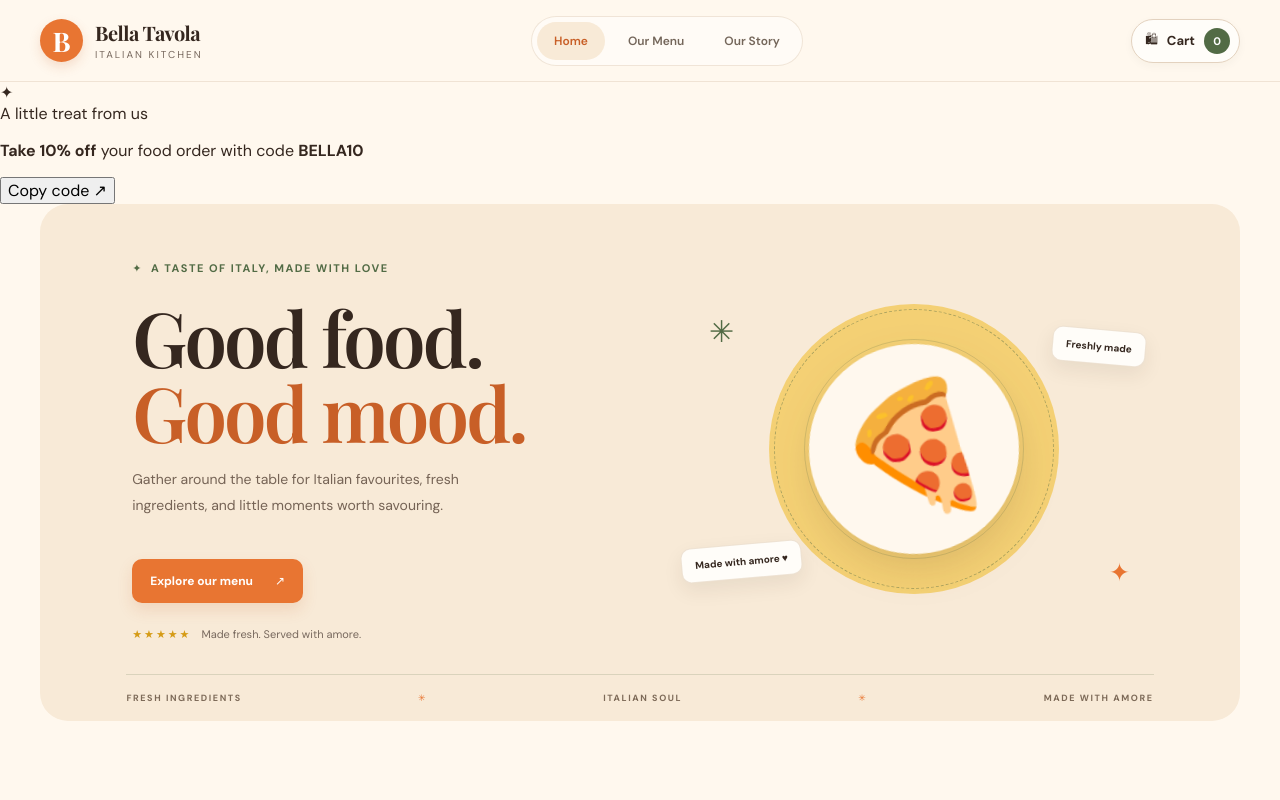
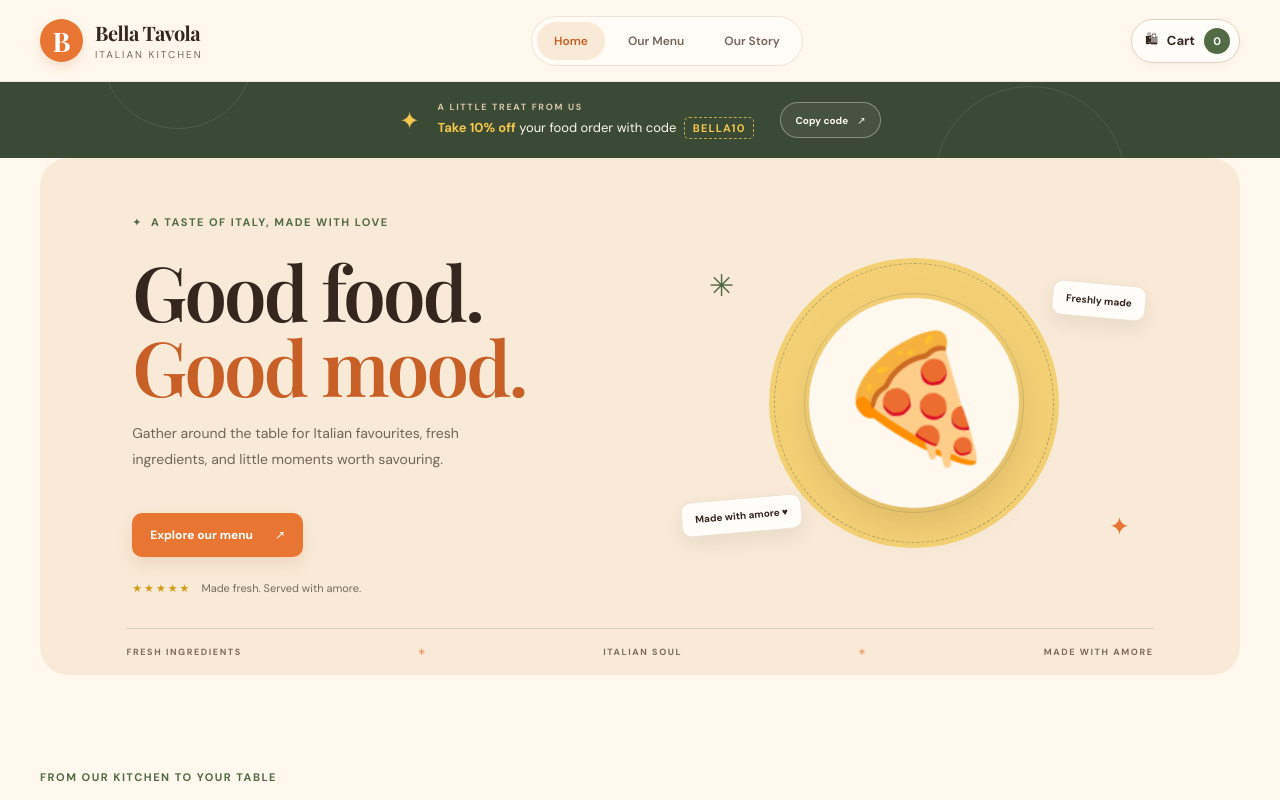
Before and after one commit to hadiswebpro/Bella-Tavola, a React (Vite) app: page / in a window 1280 px wide. Shown: the top 800 px of the page. Built offline with nearby package versions, Linux system fonts and the light colour scheme.

Commit message:
Style promotional announcement banner

```diff
--- a/src/App.css
+++ b/src/App.css
@@ -596,3 +596,88 @@ button { cursor: pointer; }
   .checkout-heading h3 { font-size: 26px; }
   .checkout-view { padding-inline: 1px; }
 }
+
+
+/* Customer-facing promotional announcement */
+.promo-banner {
+  position: relative;
+  z-index: 5;
+  overflow: hidden;
+  background: #3b4a35;
+  color: #fff8ed;
+}
+.promo-banner::before,
+.promo-banner::after {
+  position: absolute;
+  width: 150px;
+  height: 150px;
+  border: 1px solid rgb(255 248 237 / 10%);
+  border-radius: 50%;
+  content: "";
+  pointer-events: none;
+}
+.promo-banner::before { top: -105px; left: 8%; }
+.promo-banner::after { right: 12%; bottom: -120px; width: 190px; height: 190px; }
+.promo-banner__inner {
+  position: relative;
+  z-index: 1;
+  display: flex;
+  align-items: center;
+  justify-content: center;
+  gap: 18px;
+  width: min(1200px, calc(100% - 64px));
+  min-height: 76px;
+  margin: 0 auto;
+  padding: 13px 0;
+}
+.promo-banner__sparkle { color: #f3c64e; font-size: 24px; }
+.promo-banner__message { display: flex; flex-direction: column; gap: 4px; }
+.promo-banner__eyebrow {
+  color: #d8c7a9;
+  font-size: 9px;
+  font-weight: 700;
+  letter-spacing: 1.7px;
+  text-transform: uppercase;
+}
+.promo-banner__message p { margin: 0; color: #fff8ed; font-size: 13px; }
+.promo-banner__message p > strong:first-child { color: #f3c64e; }
+.promo-banner__code {
+  display: inline-block;
+  margin-left: 4px;
+  padding: 3px 8px;
+  border: 1px dashed rgb(243 198 78 / 75%);
+  border-radius: 5px;
+  color: #f3c64e;
+  font-size: 11px;
+  letter-spacing: 1.1px;
+}
+.promo-banner__button {
+  display: inline-flex;
+  align-items: center;
+  gap: 9px;
+  min-height: 36px;
+  margin-left: 8px;
+  padding: 0 14px;
+  border: 1px solid rgb(255 248 237 / 36%);
+  border-radius: 999px;
+  background: rgb(255 255 255 / 5%);
+  color: #fff8ed;
+  font-size: 10px;
+  font-weight: 700;
+  white-space: nowrap;
+  transition: border-color .2s ease, background .2s ease, color .2s ease;
+}
+.promo-banner__button:hover { border-color: #f3c64e; background: #f3c64e; color: #30271f; }
+@media (max-width: 600px) {
+  .promo-banner__inner { width: calc(100% - 32px); min-height: 84px; gap: 10px; }
+  .promo-banner__sparkle { font-size: 19px; }
+  .promo-banner__eyebrow { font-size: 8px; letter-spacing: 1.2px; }
+  .promo-banner__message p { max-width: 245px; font-size: 11px; line-height: 1.6; }
+  .promo-banner__code { padding: 2px 5px; font-size: 10px; }
+  .promo-banner__button { gap: 5px; min-height: 33px; margin-left: auto; padding-inline: 10px; font-size: 9px; }
+}
+@media (max-width: 370px) {
+  .promo-banner__inner { width: calc(100% - 22px); gap: 7px; }
+  .promo-banner__message p { max-width: 190px; }
+  .promo-banner__button { padding-inline: 8px; }
+}
```
